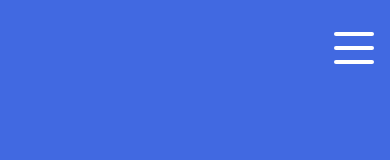
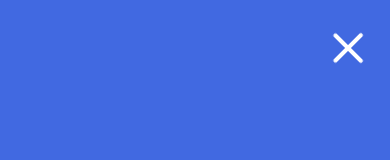
Before and after one commit to DariusGuillaume/Portfolio-website, a Next.js app: page / in a window 390 px wide. Both pictures are taken after a click on the button 354 px from the left and 48 px from the top of the page. Shown: the top 160 px of the page. Built offline with nearby package versions, Linux system fonts and the light colour scheme.

Commit message:
Added menu bar motion

```diff
--- a/src/components/Navbar.jsx
+++ b/src/components/Navbar.jsx
@@ -3,6 +3,7 @@ import Link from 'next/link'
 import {useState} from 'react'
 import Image from 'next/image'
 import NavLink from './NavLink';
+import {motion} from 'framer-motion'
 
 const links = [
 {url: '/', title: 'Home'},
@@ -17,6 +18,50 @@ const links = [
 
 const Navbar = () => {
   const [open,setOpen] = useState(false);
+
+
+const topVariants = {
+closed: {rotate: 0,},
+
+opened: {rotate:45, backgroundColor: "rgb(255,255,255)"}
+};
+
+
+const centerVariants = {
+  closed: {opacity:1,},
+
+  opened: {opacity:0,
+  }
+  };
+  const bottomVariants = {
+    closed: {rotate: 0,},
+
+    opened: {rotate: -45, backgroundColor: "rgb(255,255,255)"}
+    };
+    const listVariants = {
+      closed: {
+        x: "100vw",
+      },
+      opened: {
+        x: 0,
+        transition: {
+          when: "beforeChildren",
+          staggerChildren: 0.2,
+        },
+      },
+    };
+
+    const listItemVariants = {
+      closed: {
+        x: -10,
+        opacity: 0,
+      },
+      opened: {
+        x: 0,
+        opacity: 1,
+      },
+    };
+
   return (
     <div className="h-full flex items-center justify-between px-4 sm:px-8 md:px-12 lg:px-20 xl:px-48 text-xl text-white">
 <div className='hidden md:flex gap-4 w-1/3'>
@@ -50,20 +95,26 @@ const Navbar = () => {
           onClick={() => setOpen((prev) => !prev)}
         >
 
-          <div className="w-10 h-1 bg-white rounded"></div>
-          <div className="w-10 h-1 bg-white rounded"></div>
-          <div className="w-10 h-1 bg-white rounded"></div>
+          <motion.div
+          variants = {topVariants}
+          animate = {open ? "opened" :"closed"}
+          className="w-10 h-1 bg-black rounded origin-left">
+          </motion.div>
+
+          <motion.div variants = {centerVariants}  animate = {open ? "opened" :"closed"} className="w-10 h-1 bg-black rounded"> </motion.div>
+          <motion.div  variants = {bottomVariants} animate = {open ? "opened" :"closed"} className="w-10 h-1 bg-black rounded origin-left"> </motion.div>
 
          </button>
          {/* MENU */}
          {open && (
-          <div className="absolute top-0 left-0 w-screen h-screen bg-nebulaBlue text-white flex flex-col items-center justify-center gap-8 text-4xl z-40">
+          <motion.div variants = {listVariants} initial = "closed" animate = "opened" className="absolute top-0 left-0 w-screen h-screen bg-nebulaBlue text-white flex flex-col items-center justify-center gap-8 text-4xl z-40">
             {links.map((link) => (
-
+              <motion.div variants = {listItemVariants} className='' key ={link.title}>
 
                 <Link href={link.url} key ={link.title}> {link.title} </Link>
+              </motion.div>
 
-            ))} </div>
+            ))} </motion.div>
          )}
       </div>
     </div>
```
